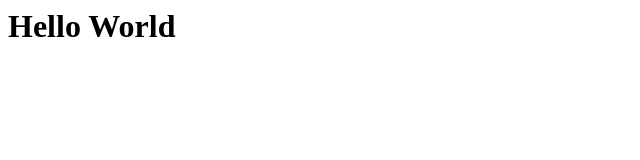
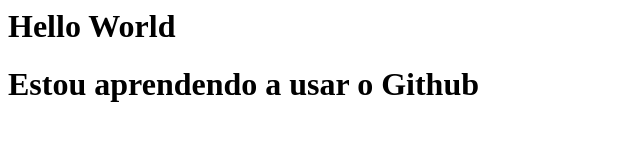
Before and after one commit to yurimedsdev/hello_world, a plain HTML site: page index.html in a window 1280 px wide. Shown: the whole page, without its empty margins (0-640 px from the left). Drawn offline with Linux system fonts and the light colour scheme.

Commit message:
Novo commit

```diff
--- a/index.html
+++ b/index.html
@@ -2,5 +2,6 @@
     <head></head>
     <body>
         <h1>Hello World</h1>
+        <h1>Estou aprendendo a usar o Github</h1>
     </body>
 </html>
```
